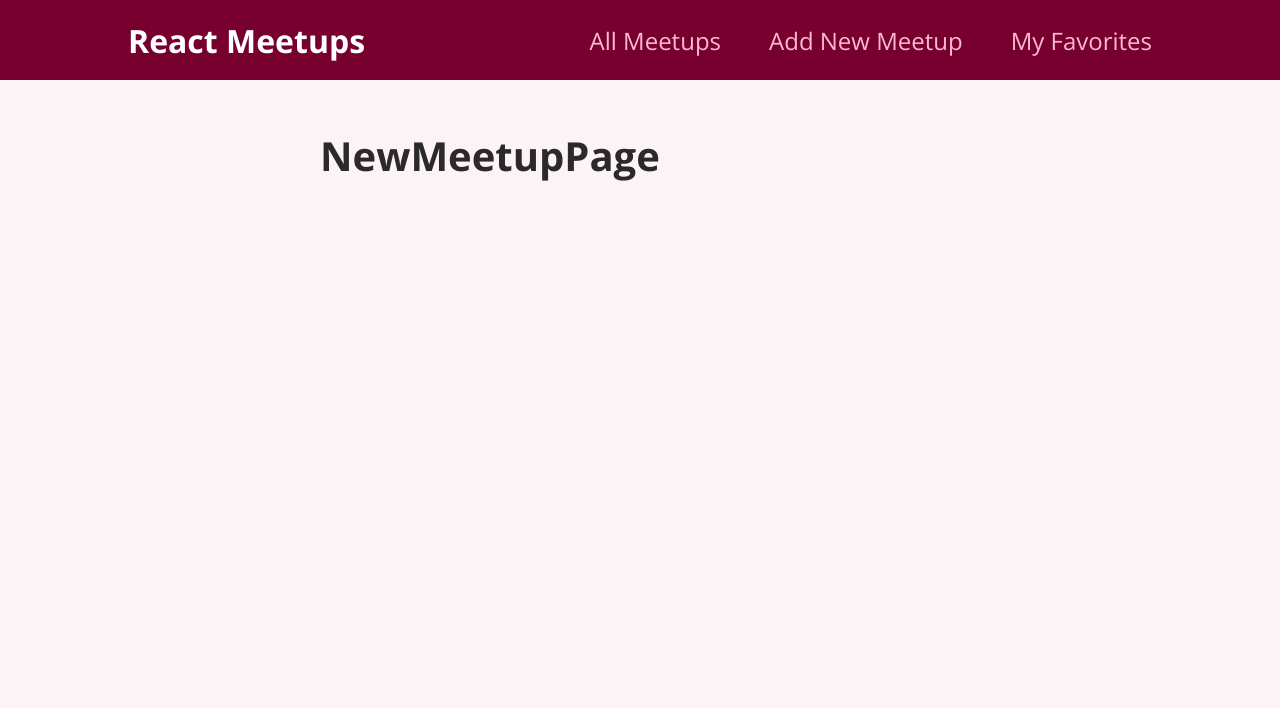
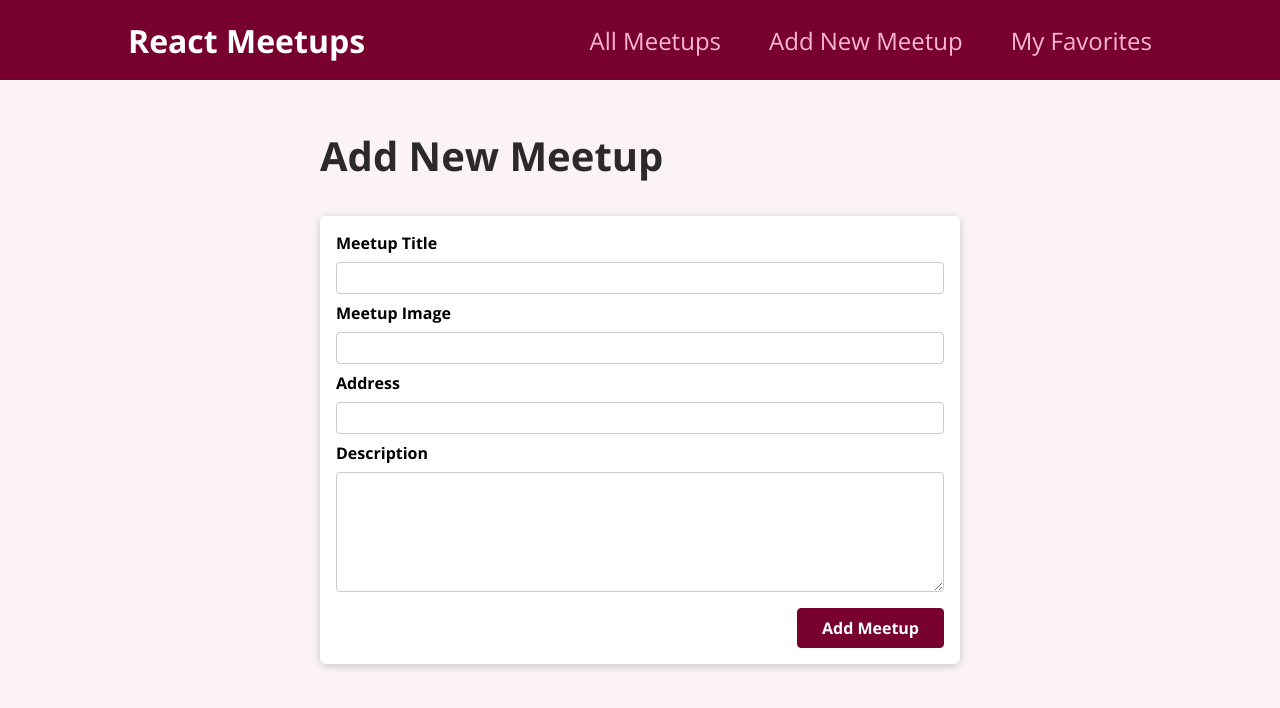
Before and after one commit to beyongbell/nextjs-course-code, a React (Create React App) app: page /new-meetup in a window 1280 px wide. Shown: the top 708 px of the page. Built offline with nearby package versions, Linux system fonts and the light colour scheme.

Commit message:
Post Data Firebase

```diff
--- /dev/null
+++ b/src/components/meetups/NewMeetupForm.js
@@ -0,0 +1,48 @@
+import Card from '../ui/Card';
+import classes from './NewMeetupForm.module.css';
+
+function NewMeetupForm (props) {
+    function submitHandler(event) {
+        event.preventDefault();
+
+        const enteredTitle = event.target.title.value;
+        const enteredImage = event.target.image.value;
+        const enteredAddress = event.target.address.value;
+        const enteredDescription = event.target.description.value;
+
+        const meetupData = {
+            title: enteredTitle,
+            image: enteredImage,
+            address: enteredAddress,
+            description: enteredDescription
+        };
+
+        props.onAddMeetup(meetupData);
+    }
+
+    return <Card>
+        <form className={classes.form} onSubmit={submitHandler}>
+            <div className={classes.control}>
+                <label htmlFor="title">Meetup Title</label>
+                <input type="text" required id='title' />
+            </div>
+            <div className={classes.control}>
+                <label htmlFor="image">Meetup Image</label>
+                <input type="url" required id='image' />
+            </div>
+            <div className={classes.control}>
+                <label htmlFor="address">Address</label>
+                <input type="text" required id='address' />
+            </div>
+            <div className={classes.control}>
+                <label htmlFor="description">Description</label>
+                <textarea id="description" rows="5"></textarea>
+            </div>
+            <div className={classes.actions}>
+                <button>Add Meetup</button>
+            </div>
+        </form>
+    </Card>
+}
+
+export default NewMeetupForm;
--- /dev/null
+++ b/src/components/meetups/NewMeetupForm.module.css
@@ -0,0 +1,45 @@
+.form {
+    padding: 1rem;
+  }
+
+  .control {
+    margin-bottom: 0.5rem;
+  }
+
+  .control label {
+    display: block;
+    font-weight: bold;
+    margin-bottom: 0.5rem;
+  }
+
+  .control input,
+  .control textarea {
+    display: block;
+    font: inherit;
+    border-radius: 4px;
+    border: 1px solid #ccc;
+    padding: 0.25rem;
+    width: 100%;
+  }
+
+  .actions {
+    margin-top: 1rem;
+    text-align: right;
+  }
+
+  .actions button {
+    font: inherit;
+    cursor: pointer;
+    background-color: #77002e;
+    color: white;
+    padding: 0.5rem 1.5rem;
+    border: 1px solid #77002e;
+    border-radius: 4px;
+    font-weight: bold;
+  }
+
+  .actions button:hover,
+  .actions button:active {
+    background-color: #a50e48;
+    border-color: #a50e48;
+  }
--- a/src/pages/NewMeetup.js
+++ b/src/pages/NewMeetup.js
@@ -1,7 +1,20 @@
+import NewMeetupForm from "../components/meetups/NewMeetupForm";
+
 function NewMeetupPage() {
+    function addMeetupHandler(meetupData) {
+      fetch('https://react-b6358-default-rtdb.asia-southeast1.firebasedatabase.app/meetups.json', {
+        method: 'POST',
+        body: JSON.stringify(meetupData),
+        headers: {
+          'Content-Type': 'application/json'
+        }
+      });
+    }
+
     return (
       <section>
-        <h1>NewMeetupPage</h1>
+        <h1>Add New Meetup</h1>
+        <NewMeetupForm onAddMeetup={addMeetupHandler} />
       </section>
     );
   }
```
